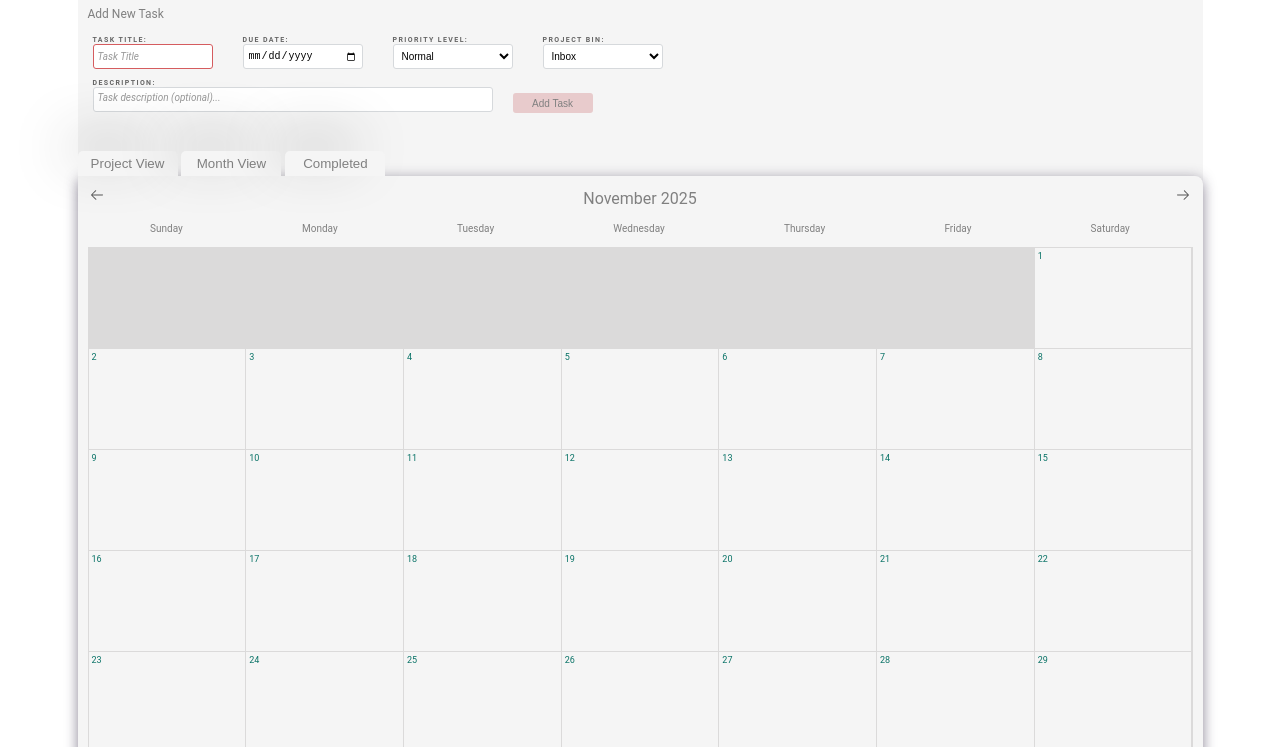
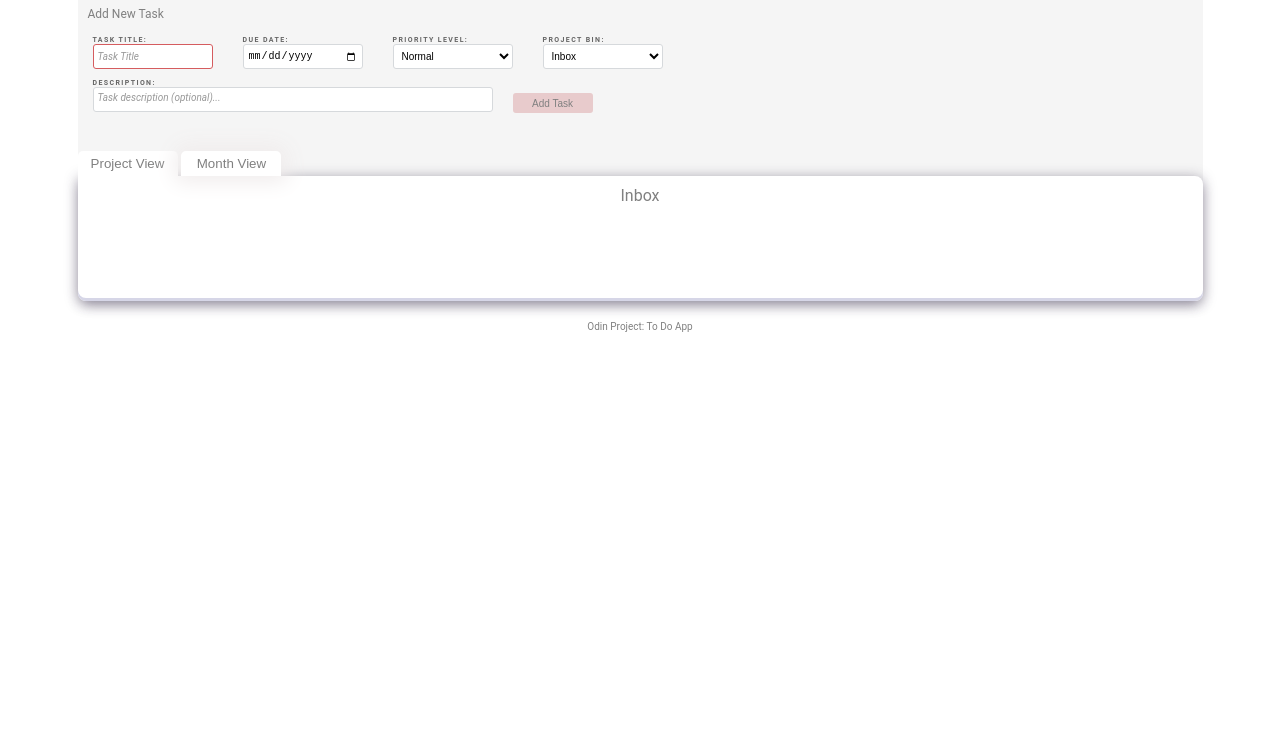
Before and after one commit to vita-bee/to-do-list, a website built with webpack: page src/template.html in a window 1280 px wide. Both pictures are taken after a click on the button "Project View". Shown: the part 53-800 px from the top of the page. Built offline with nearby package versions, Linux system fonts and the light colour scheme.

Commit message:
Add tab navigation and preliminary Project View tab

```diff
--- a/src/index.js
+++ b/src/index.js
@@ -5,6 +5,7 @@ import { PubSub } from './js/pubsub.js';
 import { localStorageHandler } from './js/localStorage.js';
 import { taskData } from './js/taskData.js'
 import { renderMonthView } from "./js/monthView.js";
+import { renderProjectView } from "./js/renderProjectView.js";
 import { projectModal } from "./js/projectModal.js"
 import { projectData } from "./js/projectData.js";
 import { projectSelector } from "./js/projectSelector.js";
@@ -60,3 +61,24 @@ document.addEventListener("DOMContentLoaded", () => {
   editTaskModal.init();
   deleteTaskModal.init();
 });
+
+
+const content = document.getElementById("viewContainer");
+const navButtons = document.querySelectorAll('.navBtn');
+navButtons.forEach(navBtn => {
+  navBtn.addEventListener('click', () => {
+    console.log(`Button "${navBtn.textContent}" was clicked!`);
+    document.querySelectorAll('.navBtn').forEach(navBtn => navBtn.classList.add('inActiveNavTab'));
+    if (navBtn.textContent==="Project View") {
+        navBtn.classList.remove('inActiveNavTab');
+        navBtn.classList.add('activeNavTab');
+        content.replaceChildren();
+        renderProjectView.init(projectData.getAllProjects());
+    } else if (navBtn.textContent==="Month View") {
+        navBtn.classList.remove('inActiveNavTab');
+        navBtn.classList.add('activeNavTab');
+        content.replaceChildren();
+        renderMonthView.init(taskData.getAllTasks());
+    }
+  });
+});
--- a/src/js/projectData.js
+++ b/src/js/projectData.js
@@ -16,7 +16,7 @@ export const projectData = (function() {
     PubSub.publish('projects.updated', {projectArr: [...projectArr], projectSelectMenuName: projectSelectMenuName});
   }
 
-  function getAll() {
+  function getAllProjects() {
     return [...projectArr];
   }
 
@@ -28,5 +28,5 @@ export const projectData = (function() {
     PubSub.subscribe("project.newsubmitted", addProject);
   }
 
-  return { addProject, getAll, init, loadFromStorage};
+  return { addProject, getAllProjects, init, loadFromStorage};
 })();
--- a/src/js/projectSelector.js
+++ b/src/js/projectSelector.js
@@ -18,12 +18,12 @@ export const projectSelector = (function() {
 
     // populate on first load
     const projectSelectMenuName = "task_project_select";
-    const projectArr = projectData.getAll();
+    const projectArr = projectData.getAllProjects();
     buildProjectSelector({projectArr, projectSelectMenuName});
   }
 
   function populateEditTaskSelectMenu (editTaskSelectMenuName){
-    const projectArr = projectData.getAll();
+    const projectArr = projectData.getAllProjects();
     buildProjectSelector({projectArr, projectSelectMenuName: editTaskSelectMenuName})
   }
 
--- /dev/null
+++ b/src/js/renderProjectView.js
@@ -0,0 +1,32 @@
+import "../styles.css";
+import { format, addDays } from 'date-fns';
+import { PubSub } from './pubsub.js';
+// import { taskData } from './taskData.js'
+
+export const renderProjectView = (function() {
+
+  function init(projectArr) {
+    renderProjects(projectArr);
+  }
+
+  function renderProjects(projArr) {
+    console.log("rendering project view");
+    const viewContainer = document.getElementById("viewContainer");
+    // Clear current view
+    while (viewContainer.firstChild) {
+        viewContainer.removeChild(viewContainer.firstChild);
+    }
+    // Create a wrapper div for projects
+    const div = document.createElement("div");
+    div.classList.add("projectsView"); // class for styling
+    projArr.forEach(projectName => {
+        const p = document.createElement("p");
+        p.textContent = projectName;
+        div.appendChild(p);
+    });
+    viewContainer.appendChild(div);
+  }
+
+  return {init};
+
+})();
--- a/src/styles.css
+++ b/src/styles.css
@@ -1,12 +1,13 @@
 /* styles.css */
 :root {
       --button-color: whitesmoke;
-      --nav-button-color: whitesmoke;
+      --nav-button-color: white;
       --logo-color: rgb(70, 73, 65);
       --bodytext-color: gray;
       --contentSection-color: whitesmoke;
       --header-color: whitesmoke;
       --mainContainer-color: white;
+      --viewContainer-color: white;
 
     }
 
@@ -64,12 +65,12 @@ button {
 }
 
 button:active {
-  transform: scale(0.98) translateY(-2px); /* Scale down and move up */
+  transform: scale(0.95) ; /* Scale down */
   box-shadow: 0px 2px 0px #666;
 }
 
 button:hover {
-  box-shadow: 1px -3px 21px 6px orange;
+  box-shadow: 1px -3px 21px 6px rgb(244, 181, 195);
 }
 
 .mainContainer {
@@ -131,13 +132,21 @@ nav button {
   padding: 3px 8px 3px 8px;
   border-radius: 5px 5px 0px 0px;
   box-shadow: -20px -16px 54px -10px rgba(0,0,0,0.85);
-
-
 }
 
-nav button:active{
-  border-bottom: none;
+nav button:hover {
+  box-shadow: 0px -10px 30px 0px rgb(244, 181, 195);
 }
+
+.activeNavTab {
+  box-shadow: none;
+}
+
+.inActiveNavTab {
+  /* very subtle shadow on inactive tab ives illusion of blurry bottom tab border */
+  box-shadow: 0px 0px 21px 6px rgb(240, 236, 236) ;
+}
+
 
 /* FORM */
 
@@ -228,6 +237,7 @@ textarea {
 /* View Content Section */
 
 #viewContainer {
+  background-color: var(--viewContainer-color);
   border-radius: 0px 8px 8px 8px;
   width: 100%;
   height: 100%;
--- a/src/template.html
+++ b/src/template.html
@@ -136,9 +136,8 @@
 
         <div id="content">
             <nav>
-                <button>Project View</button>
-                <button>Month View</button>
-                <button>Completed</button>
+                <button id="projectViewBtn" class="navBtn">Project View</button>
+                <button id="monthViewBtn" class="navBtn">Month View</button>
             </nav>
 
             <div id="viewContainer">
```
